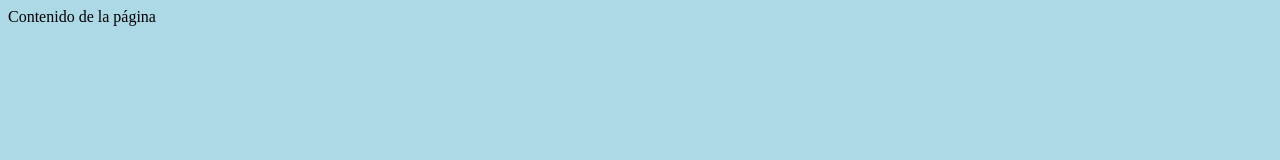
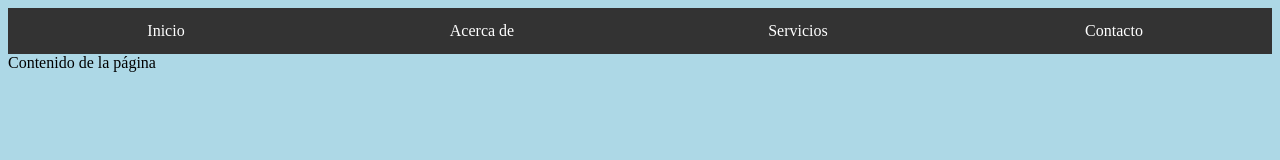
Before and after one commit to Edwinsfc03e/LuzYEsperanza, a plain HTML site: page index.html in a window 1280 px wide. Drawn offline with Linux system fonts and the light colour scheme.

Commit message:
barra de navegacion

```diff
--- a/index.html
+++ b/index.html
@@ -2,8 +2,18 @@
 <html>
 <head>
   <title>Luz y Esperanza</title>
+  <link rel="stylesheet" href="stilos/stilos.css">
 </head>
 <body style="background-color: #ADD8E6;">
+    <nav class="menu">
+        <ul>
+          <li><a href="#">Inicio</a></li>
+          <li><a href="#">Acerca de</a></li>
+          <li><a href="#">Servicios</a></li>
+          <li><a href="#">Contacto</a></li>
+        </ul>
+    </nav>
   Contenido de la página
+
 </body>
 </html>
--- /dev/null
+++ b/stilos/stilos.css
@@ -0,0 +1,42 @@
+.menu {
+    background-color: #333;
+    overflow: hidden;
+  }
+
+  .menu ul {
+    list-style: none;
+    margin: 0;
+    padding: 0;
+    display: flex;
+  }
+
+  .menu li {
+    flex: 1;
+  }
+
+  .menu a {
+    display: block;
+    color: white;
+    text-align: center;
+    padding: 14px 16px;
+    text-decoration: none;
+  }
+
+  @media (max-width: 600px) {
+    .menu ul {
+      flex-direction: column;
+      display: none;
+    }
+
+    .menu li {
+      flex: none;
+    }
+
+    .menu .icon {
+      display: block;
+      position: absolute;
+      right: 0;
+      top: 0;
+      padding: 14px 16px;
+    }
+  }
```
